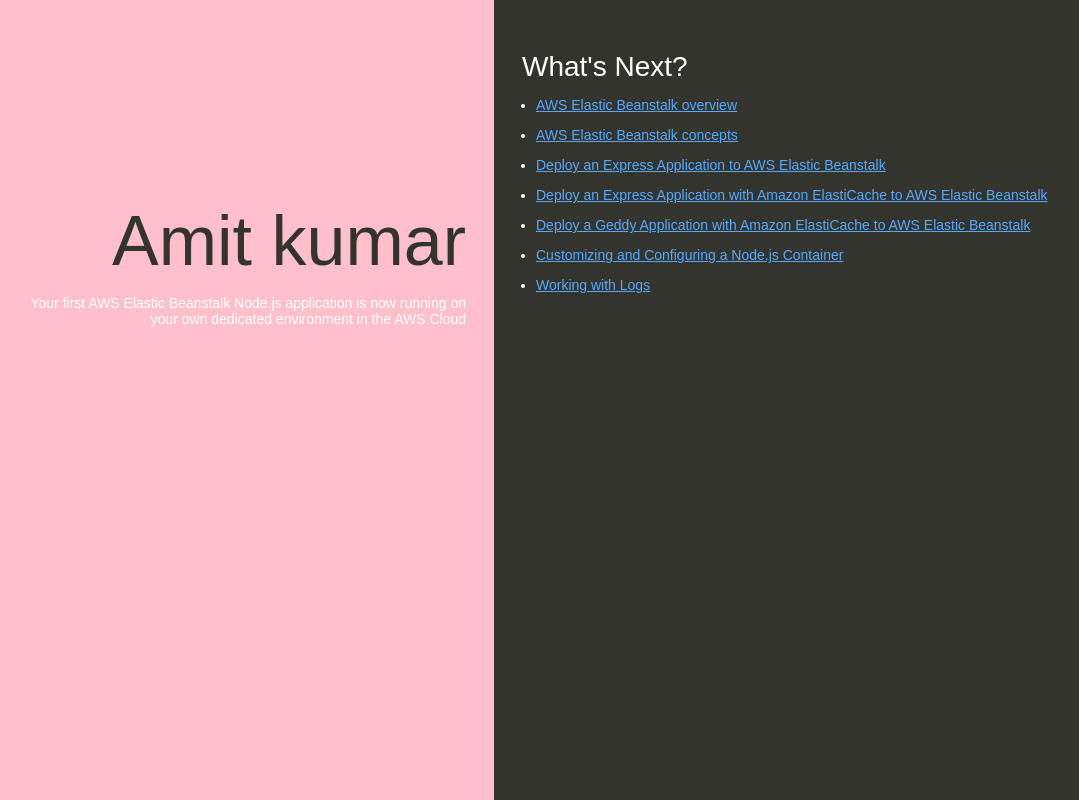
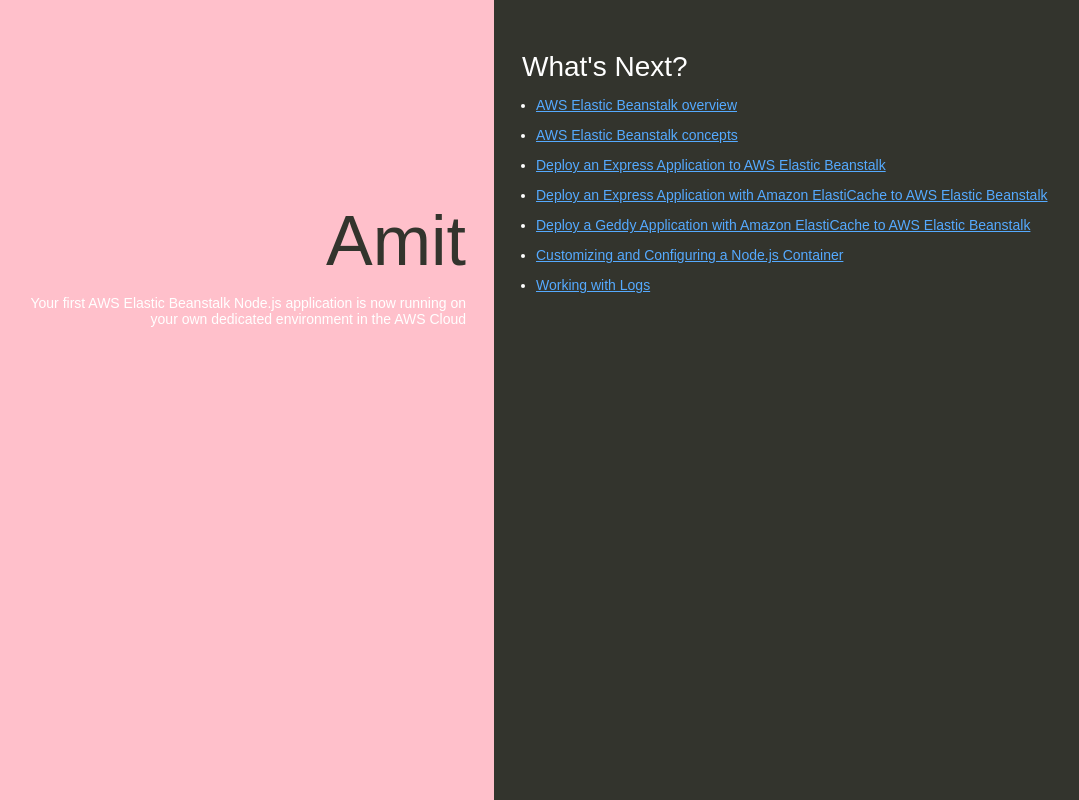
Before and after one commit to amit5115/node-udemy, a website: page index.html in a window 1280 px wide. Shown: the whole page, without its empty margins (146-1225 px from the left). Drawn offline with Linux system fonts and the light colour scheme.

Commit message:
Update index.html

```diff
--- a/index.html
+++ b/index.html
@@ -74,7 +74,7 @@
   </head>
   <body>
     <div class="textColumn">
-      <h1>Amit kumar</h1>
+      <h1>Amit</h1>
       <p>Your first AWS Elastic Beanstalk Node.js application is now running on your own dedicated environment in the AWS Cloud</p>
     </div>
     <div class="linksColumn">
```
